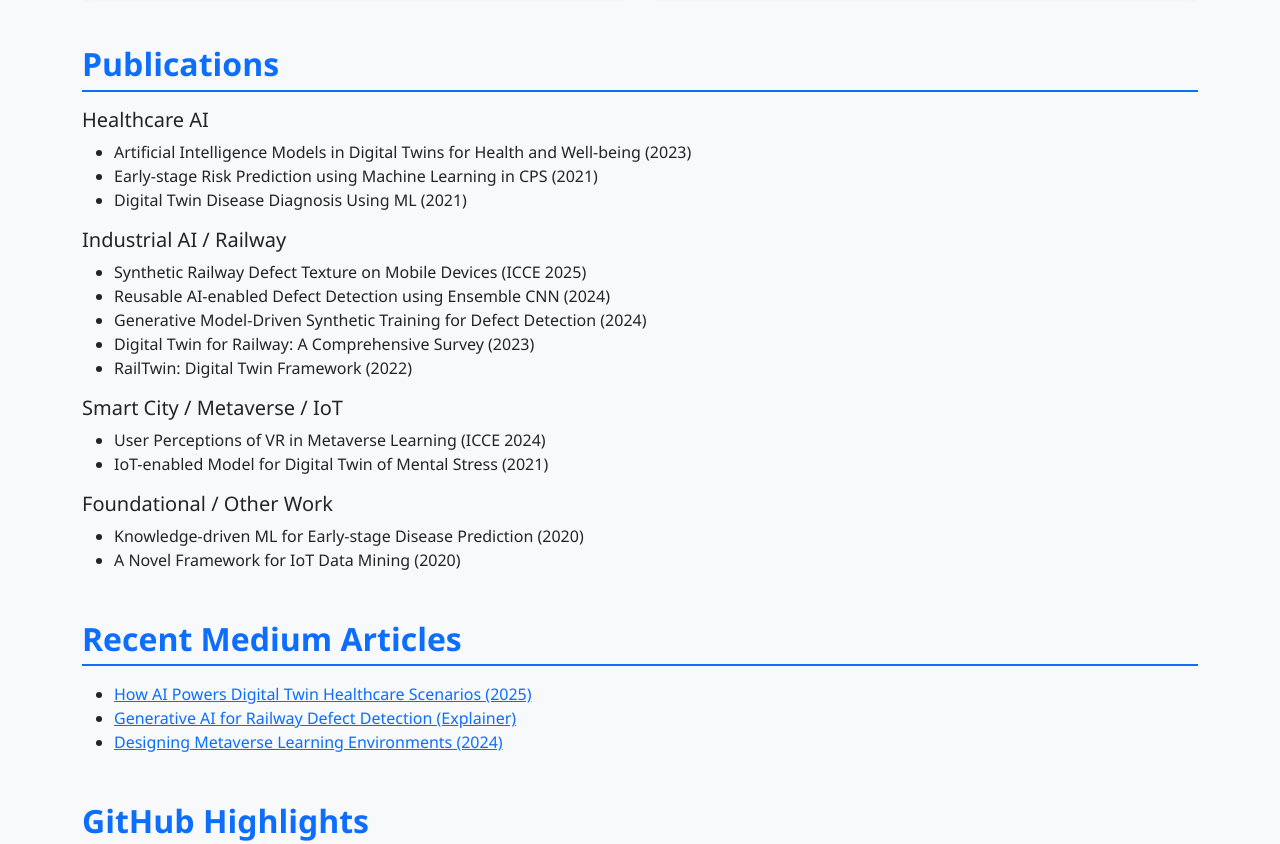
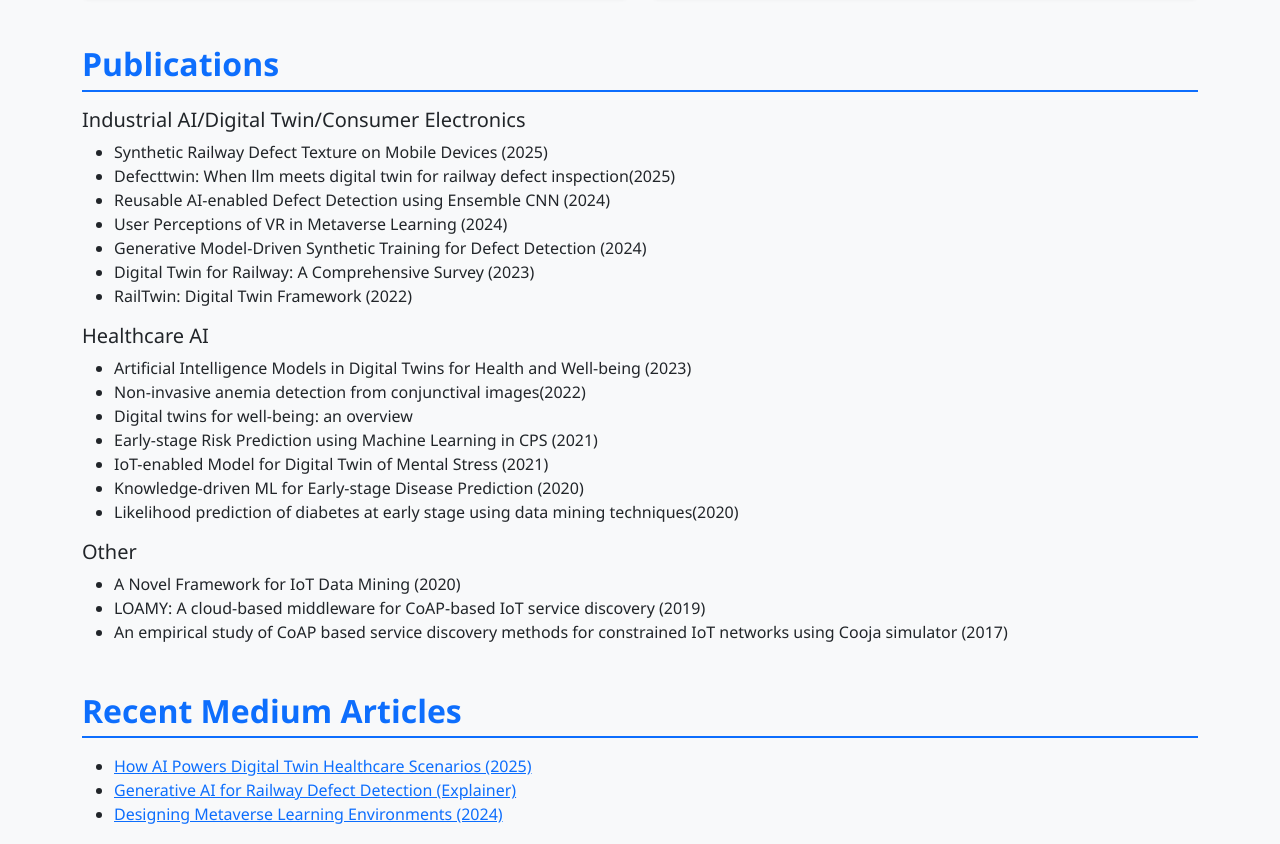
Before and after one commit to turna1/rahatara-portfolio-, a plain HTML site: page index.html in a window 1280 px wide. Shown: the part 1011-1855 px from the top of the page. Drawn offline with nearby package versions, Linux system fonts and the light colour scheme.

Commit message:
Update index.html

```diff
--- a/index.html
+++ b/index.html
@@ -52,7 +52,7 @@
   <p class="lead">AI Researcher | Digital Twin Innovator | Public Speaker</p>
   <!-- Tech Philosophy -->
     <p class="lead">
-      Like energy, data transforms from scarcity to insight, from bias to balance, shaping AI that serves with purpose.
+      Shaping AI that serves with purpose and responsiblity
     </p>
     <div class="d-flex justify-content-center gap-3 flex-wrap mt-3">
   <a href="https://github.com/turna1" class="btn btn-outline-dark btn-sm">GitHub</a>
@@ -176,32 +176,33 @@
 <div class="container mb-5">
   <h2 class="section-title">Publications</h2>
 
-  <h5 class="mt-3">Healthcare AI</h5>
+  <h5 class="mt-3">Industrial AI/Digital Twin/Consumer Electronics</h5>
   <ul>
-    <li class="pub-title"><a href="#">Artificial Intelligence Models in Digital Twins for Health and Well-being (2023)</a></li>
-    <li class="pub-title"><a href="#">Early-stage Risk Prediction using Machine Learning in CPS (2021)</a></li>
-    <li class="pub-title"><a href="#">Digital Twin Disease Diagnosis Using ML (2021)</a></li>
-  </ul>
-
-  <h5 class="mt-3">Industrial AI / Railway</h5>
-  <ul>
-    <li class="pub-title"><a href="#">Synthetic Railway Defect Texture on Mobile Devices (ICCE 2025)</a></li>
+    <li class="pub-title"><a href="#">Synthetic Railway Defect Texture on Mobile Devices (2025)</a></li>
+    <li class="pub-title"><a href="#"> Defecttwin: When llm meets digital twin for railway defect inspection(2025)</a></li>
     <li class="pub-title"><a href="#">Reusable AI-enabled Defect Detection using Ensemble CNN (2024)</a></li>
+    <li class="pub-title"><a href="#">User Perceptions of VR in Metaverse Learning (2024)</a></li>
     <li class="pub-title"><a href="#">Generative Model-Driven Synthetic Training for Defect Detection (2024)</a></li>
     <li class="pub-title"><a href="#">Digital Twin for Railway: A Comprehensive Survey (2023)</a></li>
     <li class="pub-title"><a href="#">RailTwin: Digital Twin Framework (2022)</a></li>
   </ul>
 
-  <h5 class="mt-3">Smart City / Metaverse / IoT</h5>
+   <h5 class="mt-3">Healthcare AI</h5>
   <ul>
-    <li class="pub-title"><a href="#">User Perceptions of VR in Metaverse Learning (ICCE 2024)</a></li>
+    <li class="pub-title"><a href="#">Artificial Intelligence Models in Digital Twins for Health and Well-being (2023)</a></li>
+    <li class="pub-title"><a href="#">Non-invasive anemia detection from conjunctival images(2022)</a></li>
+    <li class="pub-title"><a href="#">Digital twins for well-being: an overview</a></li>
+    <li class="pub-title"><a href="#">Early-stage Risk Prediction using Machine Learning in CPS (2021)</a></li>
     <li class="pub-title"><a href="#">IoT-enabled Model for Digital Twin of Mental Stress (2021)</a></li>
+    <li class="pub-title"><a href="#">Knowledge-driven ML for Early-stage Disease Prediction (2020)</a></li>
+    <li class="pub-title"><a href="#"> Likelihood prediction of diabetes at early stage using data mining techniques(2020)</a></li>
   </ul>
 
-  <h5 class="mt-3">Foundational / Other Work</h5>
+  <h5 class="mt-3">Other</h5>
   <ul>
-    <li class="pub-title"><a href="#">Knowledge-driven ML for Early-stage Disease Prediction (2020)</a></li>
     <li class="pub-title"><a href="#">A Novel Framework for IoT Data Mining (2020)</a></li>
+     <li class="pub-title"><a href="#">LOAMY: A cloud-based middleware for CoAP-based IoT service discovery (2019)</a></li>
+    <li class="pub-title"><a href="#">An empirical study of CoAP based service discovery methods for constrained IoT networks using Cooja simulator (2017)</a></li>
   </ul>
 </div>
 
```
